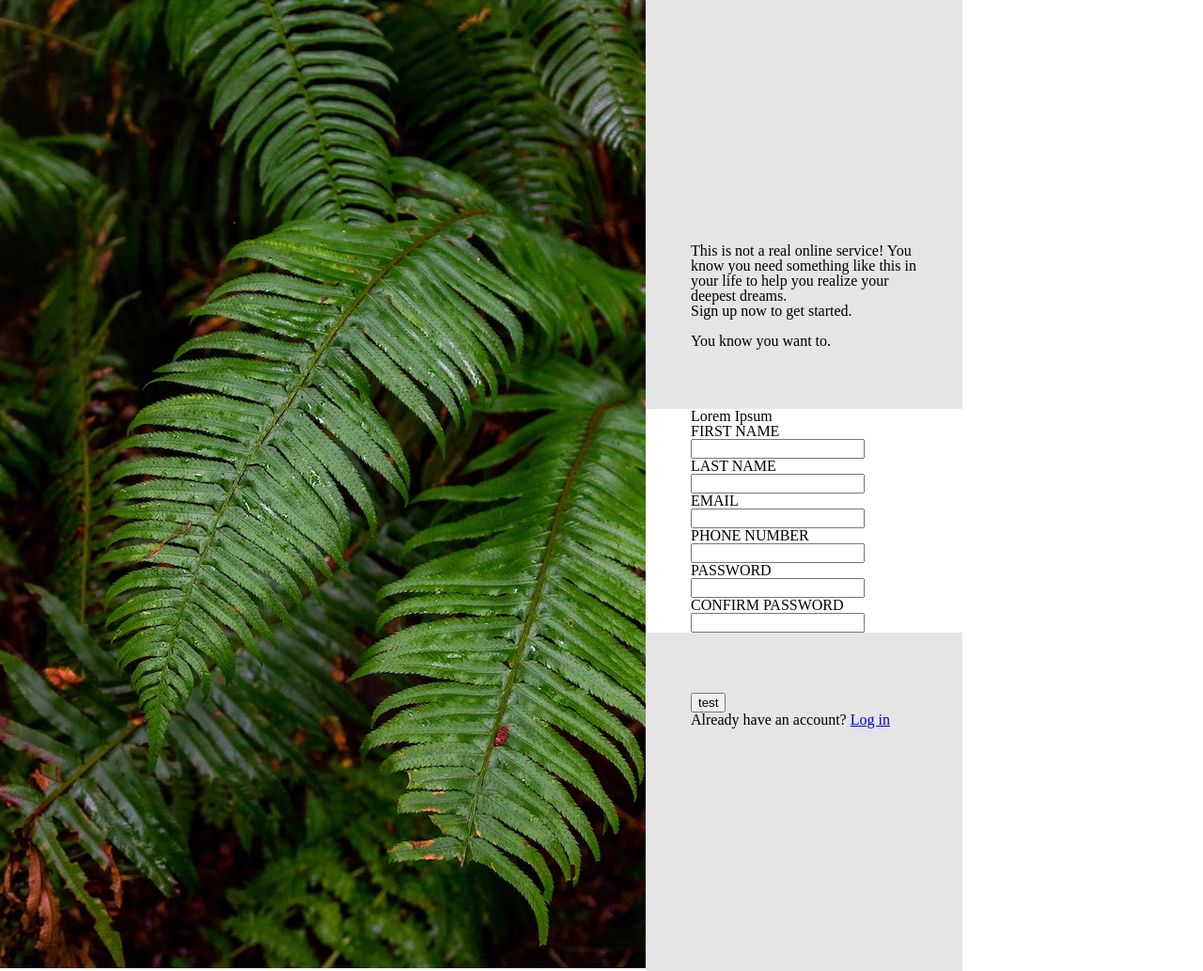
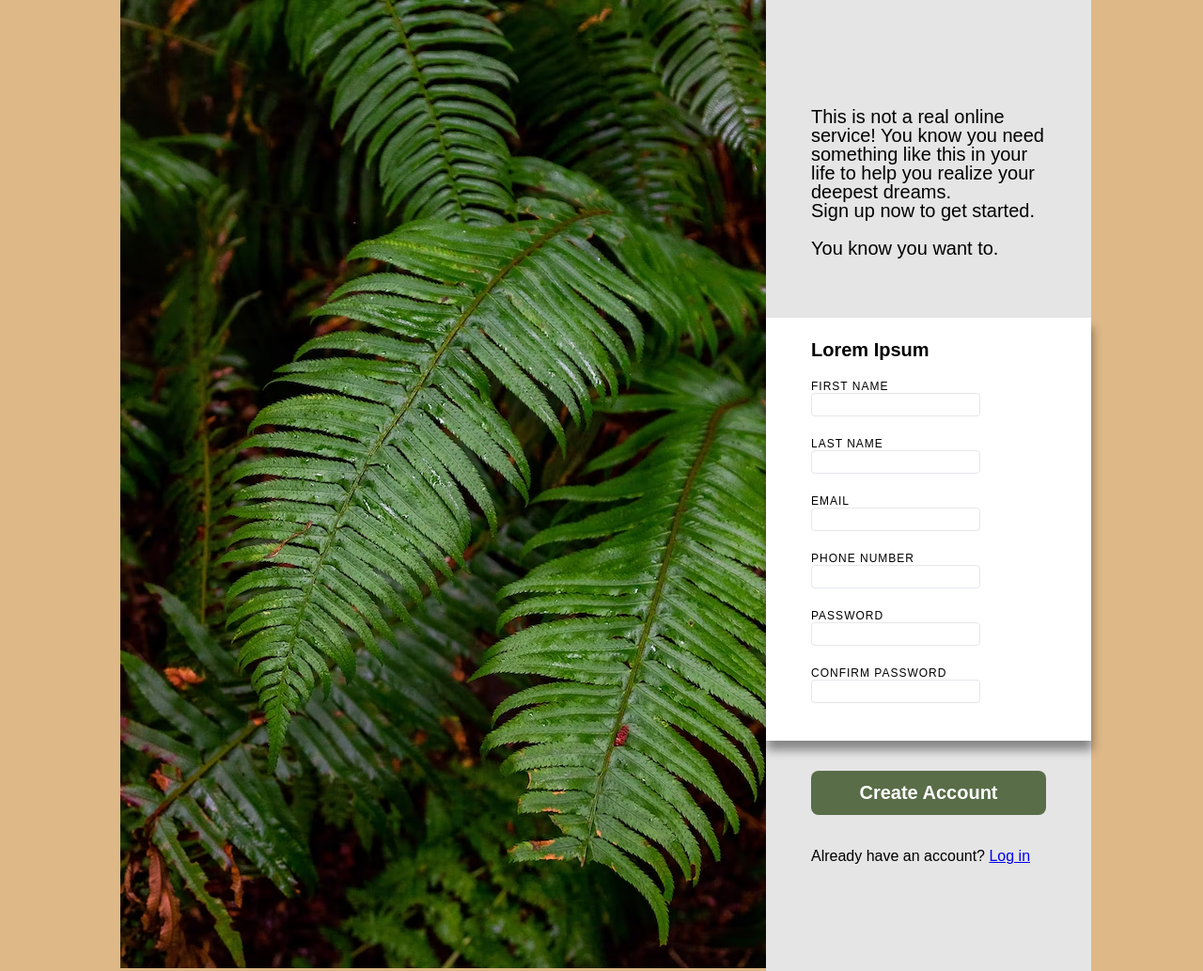
Before and after one commit to cloudsoul8/sign-up-form, a plain HTML site: page index.html in a window 1280 px wide. Shown: the whole page at 94% size. Drawn offline with Linux system fonts and the light colour scheme.

Commit message:
add css and index files

```diff
--- a/index.html
+++ b/index.html
@@ -4,8 +4,9 @@
     <meta charset="UTF-8">
     <meta http-equiv="X-UA-Compatible" content="IE=edge">
     <meta name="viewport" content="width=device-width, initial-scale=1.0">
+    <link rel="stylesheet" href="styles/reset.css">
     <link rel="stylesheet" href="styles/styles.css">
-    <link rel="stylesheet" href="styles/reset.css">
+
     <title>Sign-up Form</title>
 </head>
 <body>
@@ -22,7 +23,7 @@
             </div>
 
             <div id="form-box-container">
-                <p>Lorem Ipsum</p>
+                <span id="form-title">Lorem Ipsum</span>
 
                 <form action="/" method="post" id="form-container">
                     <div class="input-box">
@@ -45,7 +46,7 @@
                         <input type="text" id="phone-number" class="text-input">
                     </div>
 
-                    <div class="input-box-passowrd">
+                    <div class="input-box-password">
                         <label for="password">PASSWORD</label><br>
                         <input type="password" id="password" class="text-input">
                     </div>
@@ -59,9 +60,8 @@
             </div>
 
             <div id="bottom-container">
-                <button id="create-btn">test</button>
-                <br>
-                Already have an account? <a href="some.html">Log in</a>
+                <button id="create-btn">Create Account</button><br>
+                <span>Already have an account? <a href="some.html">Log in</a></span>
             </div>
         </div>
     </main>
--- a/styles/styles.css
+++ b/styles/styles.css
@@ -1,3 +1,16 @@
+:root {
+    --side-padding: 48px;
+}
+
+body {
+    font-family: Arial, Helvetica, sans-serif;
+    font-size: 20px;
+    background-color:burlywood;
+
+    display:flex;
+    justify-content: center;
+}
+
 main {
     width: 80vw;
     display: flex;
@@ -11,20 +24,65 @@ main {
 }
 
 #content-container > div {
-    padding: 0px 48px;
+    padding-left: var(--side-padding);
+    padding-right: var(--side-padding);
 }
 
 #form-box-container {
-    padding: 24px 48px;
-    margin: 64px 0px;
+    padding: 24px var(--side-padding);
+    margin: 64px 0px 32px 0px;
     background-color: white;
+    box-shadow: 1px 10px 10px rgba(0,0,0,0.42);
+}
+
+#form-title {
+    font-weight: bold;
 }
 
 #form-container {
+    padding: 16px 0px;
     display: flex;
     flex-wrap: wrap;
+    row-gap: 16px;
+    width: 80%
 }
 
+.text-input {
+    border: 1px solid #E5E7EB;
+    padding: 4px 12px;
+    border-radius: 4px;
+    width: 12vw;
+}
+
+.text-input:focus {
+    box-shadow: 1px 1px 10px rgba(0,0,0,0.42);
+    border: 2px solid blue;
+}
+
+.input-box, .input-box-password {
+    flex: 50%;
+}
+
+#bottom-container > span {
+    font-size: 16px;
+}
+
+#create-btn {
+    background-color: #596D48;
+    color: white;
+
+    font-size: 20px;
+    font-weight: bold;
+
+    width: 250px;
+    padding: 12px 36px;
+    border: 0;
+    border-radius: 8px;
+    margin-bottom: 32px;
+}
+
+
 label {
-
+    font-size: 12px;
+    letter-spacing: 1px;
 }
```
